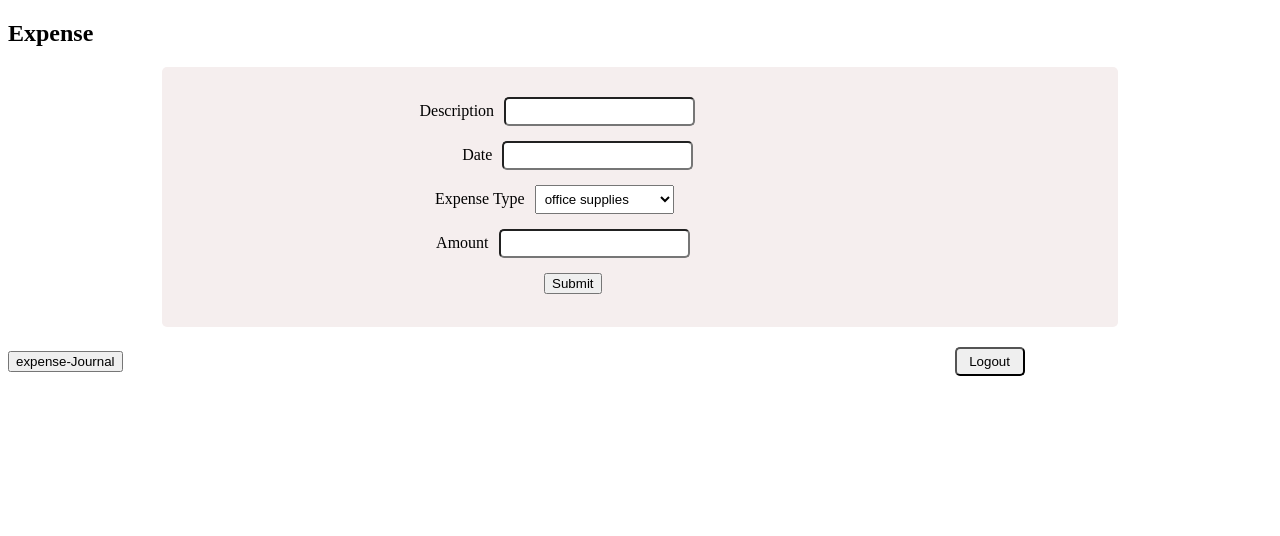
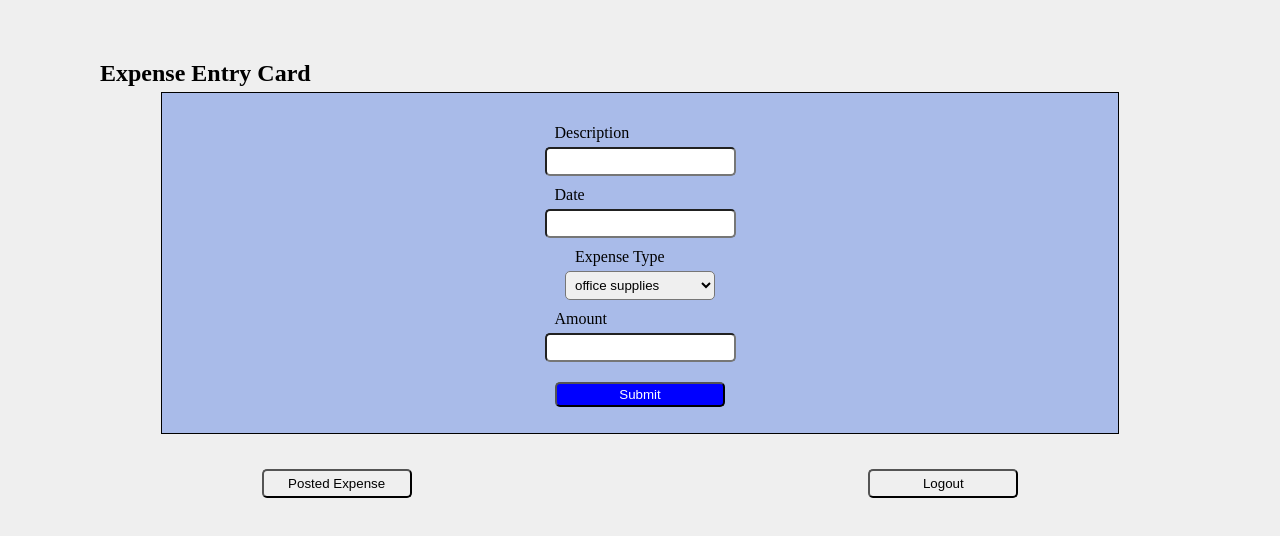
Before and after one commit to Godwin-NJ/expense-tracker, a React (Create React App) app: page /expense in a window 1280 px wide. Shown: the top 536 px of the page. Built offline with nearby package versions, Linux system fonts and the light colour scheme.

Commit message:
styling-1

```diff
--- a/src/App.js
+++ b/src/App.js
@@ -9,7 +9,7 @@ function App() {
     <div className="App">
       <Routes>
         <Route path="/" element={<Login />} />
-        <Route path="/expense" element={<ExpenseForm />} />
+        <Route path="/expense" element={<ExpenseForm />}/>
         <Route path="/expenseJournal" element={<DisplayExpenseData />} />
       </Routes>
 
--- a/src/expenseManager/EditableRow.js
+++ b/src/expenseManager/EditableRow.js
@@ -1,58 +1,58 @@
-import React from 'react';
+// import React from 'react';
 
-function EditableRow({handleEditFormChange,editFormData,handleCancelClick,updateExpense}) {
-  // console.log(editFormData)
+// function EditableRow({handleEditFormChange,editFormData,handleCancelClick,updateExpense}) {
+//   // console.log(editFormData)
 
-  return(
-      <tr>
-          <td>
-              <input
-                type="text"
-                required="required"
-                placeholder="expense-type"
-                name="expenseType"
-                value={editFormData.expenseType}
-                onChange={handleEditFormChange}
-              />
-          </td>
-          <td>
-          <input
-                type="text"
-                required="required"
-                placeholder="Description"
-                name="title"
-                value={editFormData.title}
-                onChange={handleEditFormChange}
-              />
-          </td>
-          <td>
-          <input
-                type="number"
-                required="required"
-                placeholder="amount"
-                name="amount"
-                value={editFormData.amount}
-                onChange={handleEditFormChange}
-              />
-          </td>
-          <td>
-          <input
-                type="text"
-                required="required"
-                placeholder="date"
-                name="date"
-                value={editFormData.date}
-                onChange={handleEditFormChange}
-              />
-          </td>
-          <td>
-          <button type="submit" >Update</button>
-            <button type="button" onClick={handleCancelClick}>
-                Cancel
-            </button>
-          </td>
-      </tr>
-  );
-}
+//   return(
+//       <tr>
+//           <td>
+//               <input
+//                 type="text"
+//                 required="required"
+//                 placeholder="expense-type"
+//                 name="expenseType"
+//                 value={editFormData.expenseType}
+//                 onChange={handleEditFormChange}
+//               />
+//           </td>
+//           <td>
+//           <input
+//                 type="text"
+//                 required="required"
+//                 placeholder="Description"
+//                 name="title"
+//                 value={editFormData.title}
+//                 onChange={handleEditFormChange}
+//               />
+//           </td>
+//           <td>
+//           <input
+//                 type="number"
+//                 required="required"
+//                 placeholder="amount"
+//                 name="amount"
+//                 value={editFormData.amount}
+//                 onChange={handleEditFormChange}
+//               />
+//           </td>
+//           <td>
+//           <input
+//                 type="text"
+//                 required="required"
+//                 placeholder="date"
+//                 name="date"
+//                 value={editFormData.date}
+//                 onChange={handleEditFormChange}
+//               />
+//           </td>
+//           <td>
+//           <button type="submit" >Update</button>
+//             <button type="button" onClick={handleCancelClick}>
+//                 Cancel
+//             </button>
+//           </td>
+//       </tr>
+//   );
+// }
 
-export default EditableRow;
+// export default EditableRow;
--- a/src/expenseManager/Modal.js
+++ b/src/expenseManager/Modal.js
@@ -1,5 +1,6 @@
 import React from 'react';
 import axios from "axios";
+import './modal.css'
 
 const Modal = ({setModal,setCurrentId,editFormData,setEditFormData, data: d,handleEditFormChangeSam}) => {
    console.log(d,d._id)
@@ -36,25 +37,25 @@ const Modal = ({setModal,setCurrentId,editFormData,setEditFormData, data: d,hand
   return (
     <div className='modal'>
         <div className='modal-wrap'>
-            <button onClick={()=>setModal(false)}>Close Modal</button>
+            <button className='btnModal' onClick={()=>setModal(false)}>Close Modal</button>
             <div className='form-group'>
-                <label>Expense Type</label>
-                <input onChange={handleEditFormChangeSam} value={editFormData.expenseType} type="text" name="expenseType" />
+                <label>Expense Type....</label>
+                <input className='modalInput' onChange={handleEditFormChangeSam} value={editFormData.expenseType} type="text" name="expenseType" />
             </div>
             <div className='form-group'>
-                <label>amount</label>
-                <input onChange={handleEditFormChangeSam} value={editFormData.amount} type="text" name="amount" />
+                <label>Amount.............</label>
+                <input className='modalInput' onChange={handleEditFormChangeSam} value={editFormData.amount} type="text" name="amount" />
             </div>
             <div className='form-group'>
-                 <label>date</label>
-                <input onChange={handleEditFormChangeSam} value={editFormData.date} type="text" name="date" />
+                 <label>Date...................</label>
+                <input className='modalInput' onChange={handleEditFormChangeSam} value={editFormData.date} type="text" name="date" />
             </div>
             <div className='form-group'>
-                <label>title</label>
-                <input onChange={handleEditFormChangeSam} value={editFormData.title} type="text" name="title" />
+                <label>Title...................</label>
+                <input className='modalInput' onChange={handleEditFormChangeSam} value={editFormData.title} type="text" name="title" />
             </div>
 
-            <button onClick={handleUpdate}>Update</button>
+            <button className='btnModal' onClick={handleUpdate}>Update</button>
         </div>
 
     </div>
--- a/src/expenseManager/expenseForm.js
+++ b/src/expenseManager/expenseForm.js
@@ -59,12 +59,14 @@ const ExpenseForm = () => {
     }
 
     return (
-        <div>
-            <h2>Expense</h2>
+    <div >
+        <section className='expenseFOrmCover'>
+            <h2 className='expenseTitle'>Expense Entry Card</h2>
             <form className='expenseForm' onSubmit={expenseHandleSubmit}>
                 {/* description  */}
-                <div className='inputSingleContainer' style={{marginRight: '41px'}}>
-                    <label className='expenseLabel' htmlFor='title'>Description</label>
+                {/* <div className='inputSingleContainer' style={{marginRight: '41px'}}> */}
+                    <label className='expenseLabel' htmlFor='title'>
+                        <span className='descHeader'>Description</span>
                     <input
                         type="text"
                         name="title"
@@ -73,11 +75,13 @@ const ExpenseForm = () => {
                         onChange={expenseHandleChange}
                         className='expenseInput'
                     />
-                </div>
+                    </label>
+                {/* </div> */}
 
                 {/* date  */}
-                <div  className='inputSingleContainer'>
-                <label className='expenseLabel' htmlFor='date'>Date</label>
+                {/* <div  className='inputSingleContainer'> */}
+                <label className='expenseLabel' htmlFor='date'>
+                    <span className='descHeader'>Date</span>
                     <input
                         type="text"
                         name="date"
@@ -86,11 +90,13 @@ const ExpenseForm = () => {
                         onChange={expenseHandleChange}
                         className='expenseInput'
                     />
-                </div>
+                    </label>
+                {/* </div> */}
                 {/* category  */}
-                <div className='inputSingleContainer' style={{marginRight: '47px'}}>
-                <label className='expenseLabel' htmlFor='category' >Expense Type</label>
-                    <select value={category.expenseType} onChange={dropdownChanged} style={{padding:'5px'}}>
+                {/* <div className='inputSingleContainer' style={{marginRight: '47px'}}> */}
+                <label className='expenseLabel' htmlFor='category' >
+                        <span className='descHeader'>Expense Type</span>
+                    <select value={category.expenseType} onChange={dropdownChanged} className="optionSection">
 
                         <option value="office supplies" >office supplies</option>
                         <option value="Education|training" >Education|training</option>
@@ -99,11 +105,13 @@ const ExpenseForm = () => {
                         <option value="transport">transport</option>
 
                     </select>
-                </div>
+                    </label>
+                {/* </div> */}
 
                 {/* amount  */}
-                <div className='inputSingleContainer' style={{marginRight: '30px'}}>
-                <label className='expenseLabel' htmlFor='amount'>Amount</label>
+                {/* <div className='inputSingleContainer' style={{marginRight: '30px'}}> */}
+                <label className='expenseLabel' htmlFor='amount'>
+                    <span className='descHeader'>Amount</span>
                     <input
                         type="number"
                         name="amount"
@@ -112,22 +120,25 @@ const ExpenseForm = () => {
                         onChange={expenseHandleChange}
                         className='expenseInput'
                     />
-                </div>
-                <div className='inputSingleContainer'>
-                <input type="submit" value="Submit" />
-                </div>
+                    </label>
+                {/* </div> */}
+                {/* <div className='inputSingleContainer'> */}
+                <input className='submitInput' type="submit" value="Submit" />
+                {/* </div> */}
 
             </form>
 
-
-                <button onClick={() =>navigate('/expenseJournal')} >
-                    {/* <Link to="/expenseJournal" element={user} > */}
-                        expense-Journal
-                    {/* </Link> */}
+                <div className='btnExpenseJournal-LogOut'>
+                <button className='btnFooter'  onClick={() =>navigate('/expenseJournal')} >
+                         Posted Expense
                 </button>
 
-            <button className='btnLogOut' onClick={() => logOut()}>Logout</button>
-        </div>
+                <button className='btnFooter' onClick={() => logOut()}>
+                    Logout
+                </button>
+                </div>
+        </section>
+    </div>
     )
 }
 
--- a/src/expenseManager/expenseform.css
+++ b/src/expenseManager/expenseform.css
@@ -1,21 +1,40 @@
 
+
+section.expenseFOrmCover {
+    background-color: rgb(239 239 239);
+    min-height: 100vh;
+    padding-top: 60px;
+}
+
+.expenseTitle{
+    margin-left: 100px;
+}
 
 .expenseForm{
     display: flex;
     flex-direction: column;
     align-items: center;
-    gap: 15px;
-    margin: 0px auto;
-    border: 0px solid black;
+    /* gap: 15px; */
+    margin: 5px auto;
+    border: 1px solid black;
     width: 70vw;
     padding: 30px;
-    height: 25vh;
-    border-radius: 5px;
-    background-color: rgb(245, 238, 238);
+    height: 35vh;
+    /* border-radius: 5px; */
+    background-color: rgb(169 187 233);
     /* flex-wrap:wrap */
-    /* justify-content:center */
+    justify-content:center
 }
 
+.optionSection{
+    padding: 5px;
+    border-radius: 5px;
+    width: 150px;
+}
+
+.descHeader{
+    margin-left: 10px;
+}
 .expenseInput{
     padding: 5px;
     margin: 0 auto;
@@ -23,18 +42,33 @@
 }
 
 .expenseLabel{
-    margin: 10px;
+    margin: 5px;
+    display: flex;
+    flex-direction: column;
+    gap: 5px;
 }
 
-.btnLogOut{
-    margin-left: 65vw ;
-    margin-top: 20px;
-    padding: 5px;
-    border-radius: 5px;
-    width: 70px;
+.btnExpenseJournal-LogOut {
+    border: 0px solid black;
+    display: flex;
+    flex-direction: row;
+    gap: 220px;
+    justify-content: space-evenly;
+    margin: 10px auto;
+    padding: 25px;
 }
 
+.btnFooter {
+    padding: 5px;
+    width: 150px;
+    border-radius: 5px;
+}
 
-.inputSingleContainer{
-    margin-left: -15%;
+.submitInput{
+    width: 170px;
+    border-radius: 5px;
+    margin-top: 15px;
+    padding: 3px;
+    color: white;
+    background-color: blue;
 }
--- /dev/null
+++ b/src/expenseManager/modal.css
@@ -0,0 +1,32 @@
+.modal{
+    position: fixed;
+    top: 0;
+    bottom: 0;
+    left: 0;
+    right: 0;
+    background-color: white;
+
+  }
+  .modal-wrap{
+    width: 600px;
+    height: 100vh;
+    margin: 0 auto;
+    padding: 30px;
+  }
+
+  .form-group {
+    padding: 5px;
+}
+
+.modalInput{
+    border-radius: 5px;
+    padding: 10px;
+}
+
+.btnModal{
+    padding: 5px;
+    /* width: 100px; */
+    /* background-color: #99c7f3; */
+    color: black;
+    font-size: 15px;
+}
--- a/src/expenseManager/readOnlyRow.js
+++ b/src/expenseManager/readOnlyRow.js
@@ -1,23 +1,23 @@
-import React from 'react';
+// import React from 'react';
 
-const readOnlyRow = ({expense,handleEditClick,deleteContact,deleteExpense}) => {
-    const {_id: expenseID,amount,date,expenseType,title} = expense;
+// const readOnlyRow = ({expense,handleEditClick,deleteContact,deleteExpense}) => {
+//     const {_id: expenseID,amount,date,expenseType,title} = expense;
 
-  return (
-      <tr>
-            <td>{expenseType}</td>
-            <td>{title}</td>
-            <td>{amount}</td>
-            <td>{date}</td>
-            <td>
-                <button onClick={(e) => handleEditClick(e,expense)}>Edit</button>
-                {/* <button onClick={() => deleteContact(_id)}>Delete</button> */}
-                <button type="button" onClick={() => deleteExpense(expenseID)}>
-                    Delete
-                </button>
-            </td>
-      </tr>
-  );
-};
+//   return (
+//       <tr>
+//             <td>{expenseType}</td>
+//             <td>{title}</td>
+//             <td>{amount}</td>
+//             <td>{date}</td>
+//             <td>
+//                 <button onClick={(e) => handleEditClick(e,expense)}>Edit</button>
+//                 {/* <button onClick={() => deleteContact(_id)}>Delete</button> */}
+//                 <button type="button" onClick={() => deleteExpense(expenseID)}>
+//                     Delete
+//                 </button>
+//             </td>
+//       </tr>
+//   );
+// };
 
-export default readOnlyRow;
+// export default readOnlyRow;
--- a/src/index.css
+++ b/src/index.css
@@ -19,26 +19,7 @@ code {
   padding: 1rem;
 } */
 
-table {
-  border-collapse: collapse;
-  width: 100%;
-}
 
-th,
-td {
-  border: 1px solid #ffffff;
-  text-align: left;
-  padding: 8px;
-  font-size: 32px;
-}
-
-th {
-  background-color: rgb(117, 201, 250);
-}
-
-td {
-  background-color: rgb(205, 235, 253);
-}
 
 /* form {
   display: flex;
@@ -54,7 +35,12 @@ form * {
   font-size: 28px;
 } */
 
-.modal{
+*{
+  margin: 0px;
+  padding: 0px;
+}
+
+/* .modal{
   position: fixed;
   top: 0;
   bottom: 0;
@@ -62,9 +48,9 @@ form * {
   right: 0;
   background-color: white;
 
-}
-.modal-wrap{
+} */
+/* .modal-wrap{
   width: 600px;
   height: 100vh;
   margin: 0 auto;
-}
+} */
```
Also changed, not shown: src/expenseManager/displayExpenseData.css (added, +38 -0 lines), src/expenseManager/displayExpenseData.js (+19 -9 lines), src/userAccess/login.css (+27 -11 lines), src/userAccess/login.js (+22 -13 lines).
